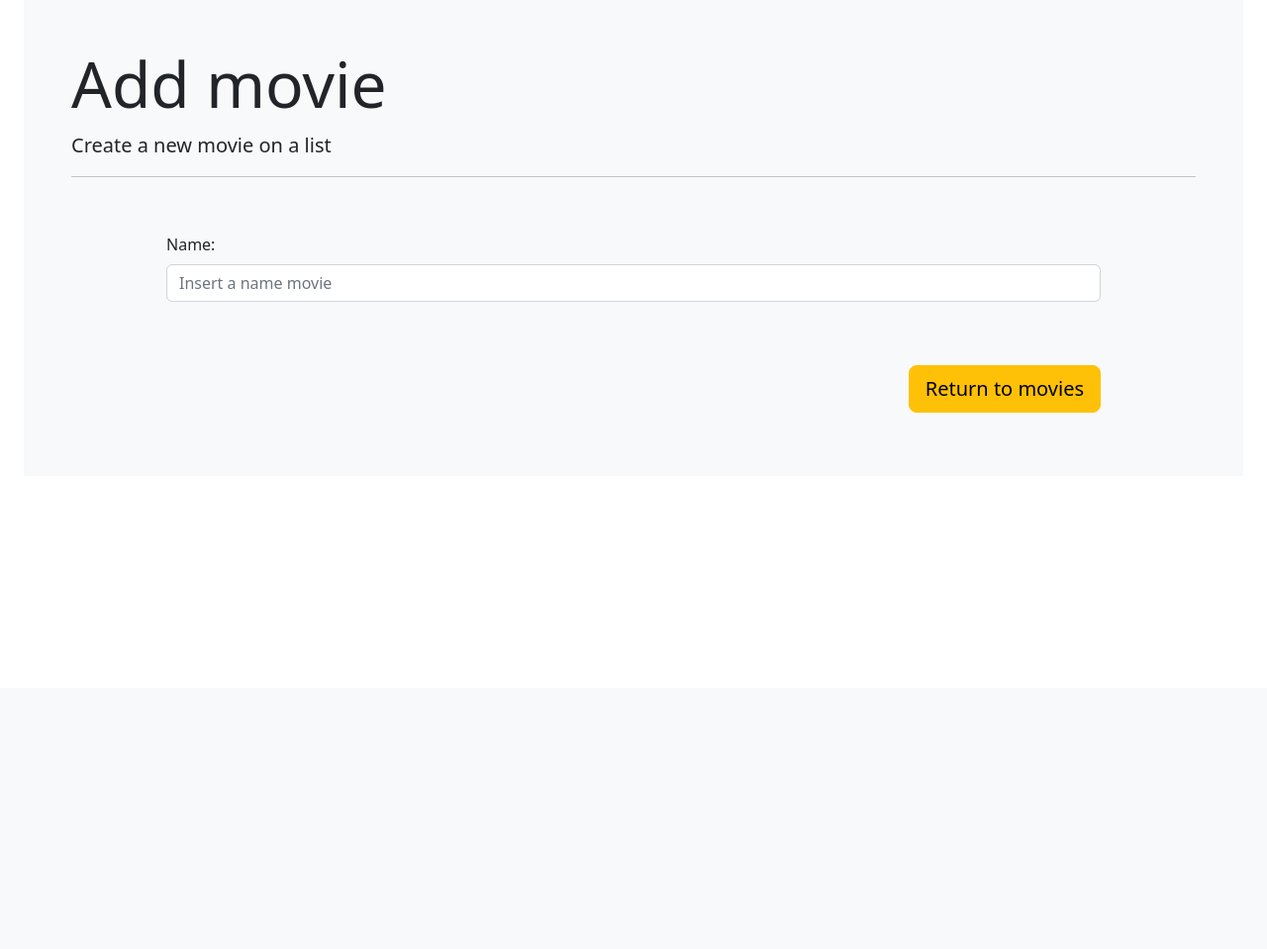
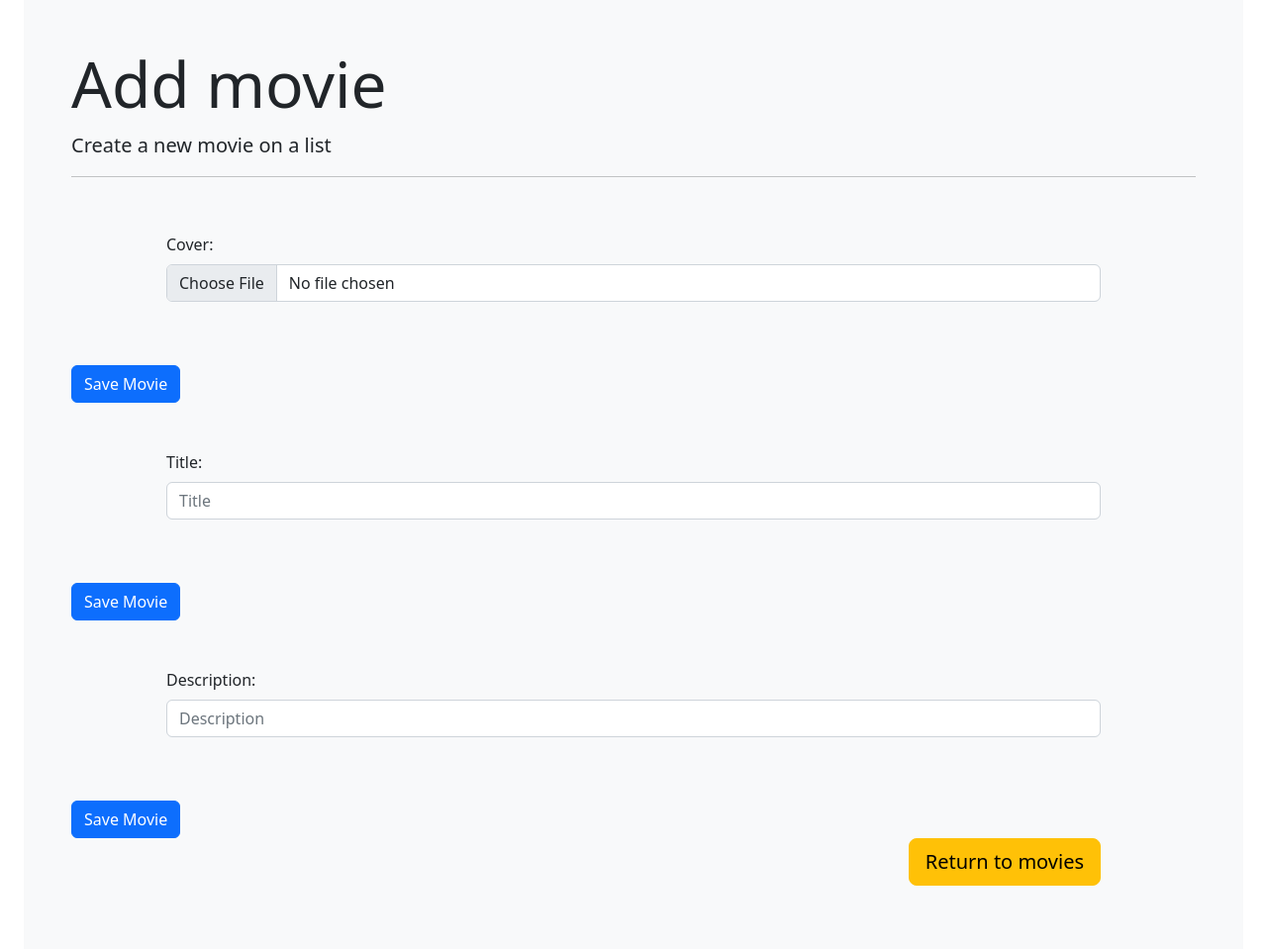
Before and after one commit to amendietafuentes/django-crud-movies, a Django app: page /movies/add in a window 1280 px wide. Shown: the part 105-1064 px from the top of the page at 99% size. Before the commit the page ends 522 px from the top, so only its background shows below. Run offline with Django 3.2, Linux system fonts and the light colour scheme; parts of the project's set-up code (start-up, migrations or seed data) failed here and were passed over; some libraries are stand-ins or nearby versions.

Commit message:
Update create form with info models

```diff
--- /dev/null
+++ b/movies/forms.py
@@ -0,0 +1,9 @@
+from dataclasses import fields
+from pyexpat import model
+from django import forms
+from .models import Movie
+
+class MovieForm(forms.ModelForm):
+    class Meta:
+        model = Movie
+        fields = '__all__'
--- a/movies/templates/movies/form.html
+++ b/movies/templates/movies/form.html
@@ -1,4 +1,14 @@
-<div class="mb-3 ml-5 mr-5 p-5">
-    <label for="" class="form-label">Name: </label>
-    <input type="text" name="name" id="name" class="form-control" placeholder="Insert a name movie" aria-describedby="helpId">
-</div>
+<form enctype="multipart/form-data" action="" method="POST">
+
+    {% csrf_token %} {% for field in form %}
+
+    <div class="mb-3 ml-5 mr-5 p-5">
+        <label for="" class="form-label">{{ field.field.label }}: </label>
+        <input type="{{ field.field.widget.input_type }}" name="{{ field.field.name }}" id="{{ field.field.name }}" class="form-control" placeholder="{{ field.field.label }}" aria-describedby="helpId">
+    </div>
+
+    <div class="col-12 help-text">{{ field.field.errors }}</div>
+
+    <input name="save" id="save-btn" class="btn btn-primary" type="submit" value="Save Movie"> {% endfor %}
+
+</form>
--- a/movies/views.py
+++ b/movies/views.py
@@ -2,16 +2,16 @@ from urllib import request
 from django.shortcuts import render
 from django.http import HttpResponse
 from .models import Movie
+from .forms import MovieForm
 
 # Create your views here.
-
-
 def movies(request):
     movies = Movie.objects.all()
-    return render(request, 'movies/index.html', {'movies': movies})
+    return render(request, 'movies/index.html', {'movies' : movies})
 
 def add(request):
-    return render(request, 'movies/create.html')
+    form = MovieForm(request.POST or None)
+    return render(request, 'movies/create.html', {'form' : form})
 
 def edit(request):
     return render(request, 'movies/edit.html')
```
